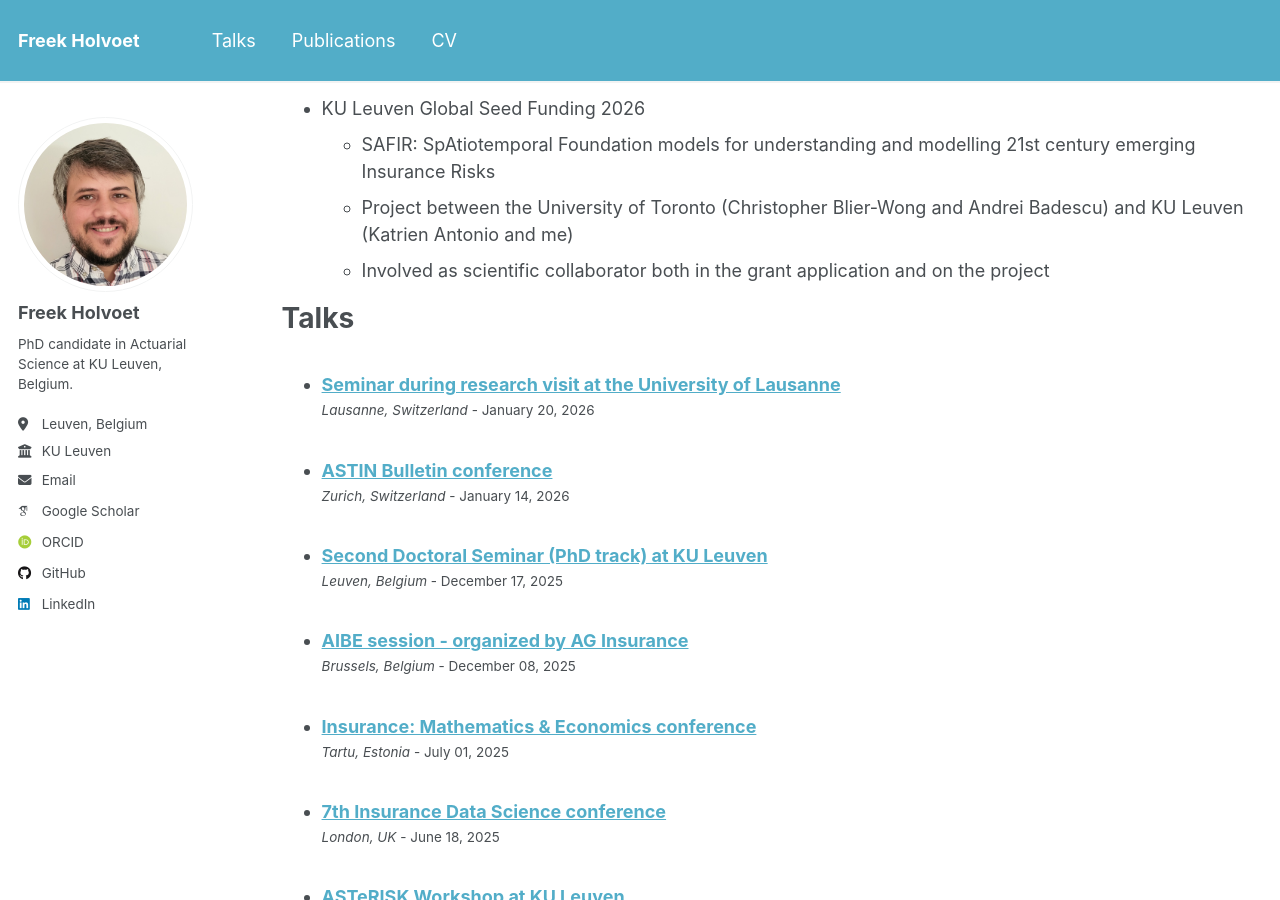
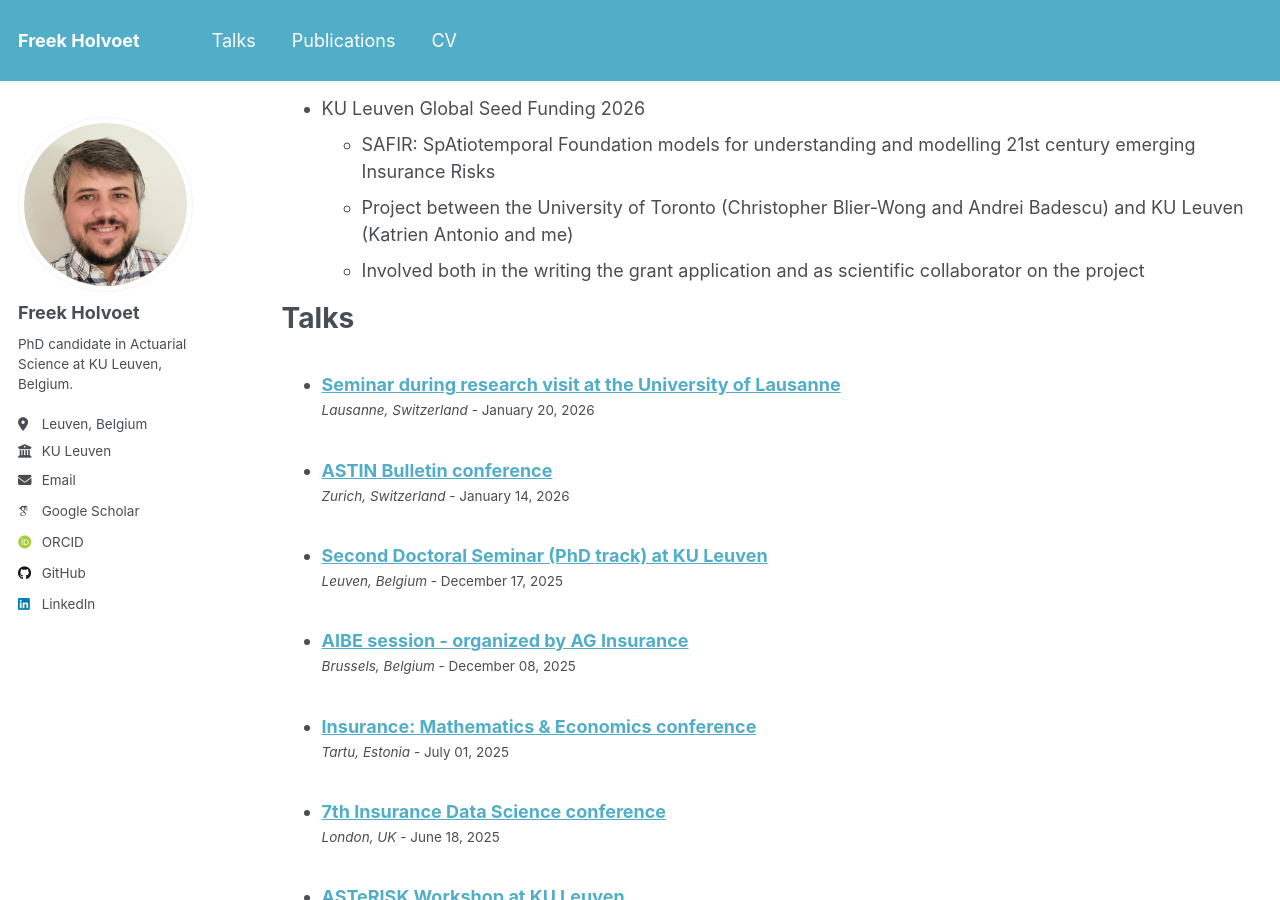
Before and after one commit to freekholvoet/freekholvoet.github.io, a Jekyll site: the page built from _pages/cv.md, in a window 1280 px wide and 900 px high, scrolled down 2307 px. Built offline with Jekyll 4.4.1, drawn with Linux system fonts in a browser that asks for light colours; some web fonts are replaced.

Commit message:
small change in grants

```diff
--- a/_pages/cv.md
+++ b/_pages/cv.md
@@ -85,7 +85,7 @@ Grants
 * KU Leuven Global Seed Funding 2026
   * SAFIR: SpAtiotemporal Foundation models for understanding and modelling 21st century emerging Insurance Risks
   * Project between the University of Toronto (Christopher Blier-Wong and Andrei Badescu) and KU Leuven (Katrien Antonio and me)
-  * Involved as scientific collaborator both in the grant application and on the project
+  * Involved both in the writing the grant application and as scientific collaborator on the project
 
 Talks
 ======
```
